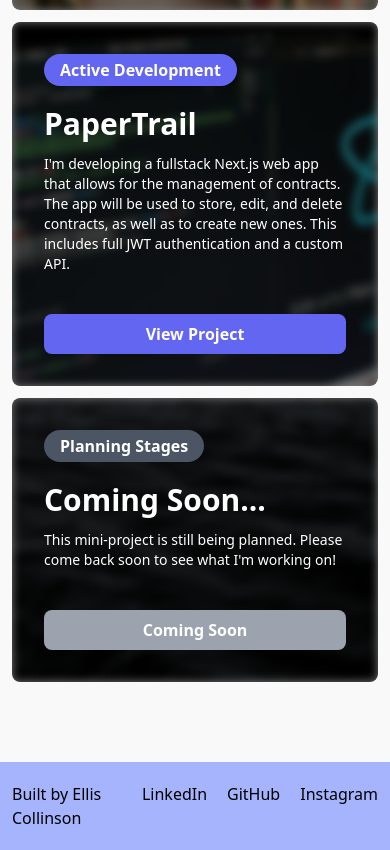
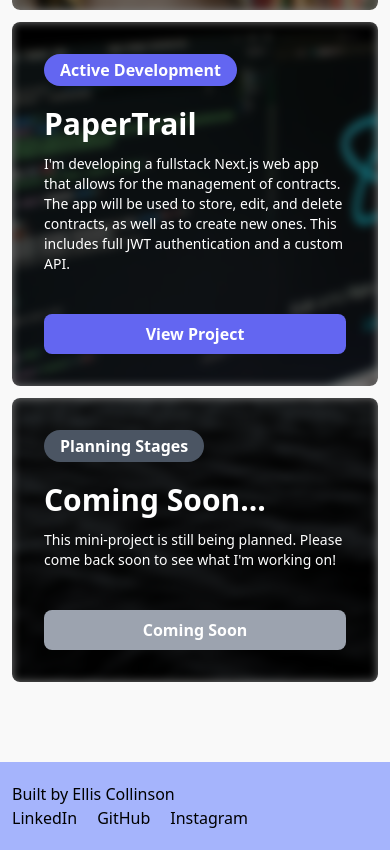
Before and after one commit to HeyEbb/portfolio, a Next.js app: page / in a window 390 px wide. Shown: the part 5014-5864 px from the top of the page. Built offline with nearby package versions, Linux system fonts and the light colour scheme.

Commit message:
refactor: Update footer structure for responsive design

```diff
--- a/src/app/home/page.tsx
+++ b/src/app/home/page.tsx
@@ -190,7 +190,7 @@ export default function Page() {
           </div>
         </section>
         <footer className="flex-row bg-indigo-300 py-5 ">
-          <div className="core-structure flex w-full justify-between">
+          <div className="core-structure flex w-full justify-between flex-col md:flex-row">
             <span>Built by Ellis Collinson</span>
             {/* socials area */}
             <div className="flex gap-5">
```
